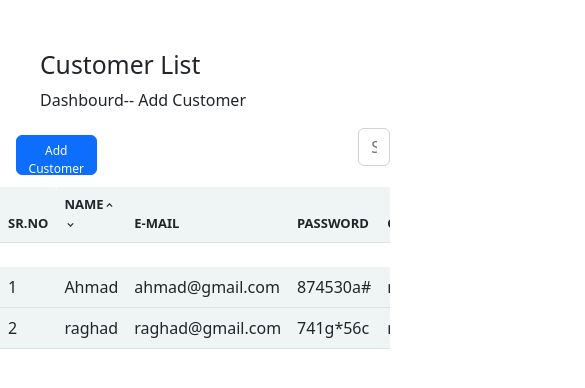
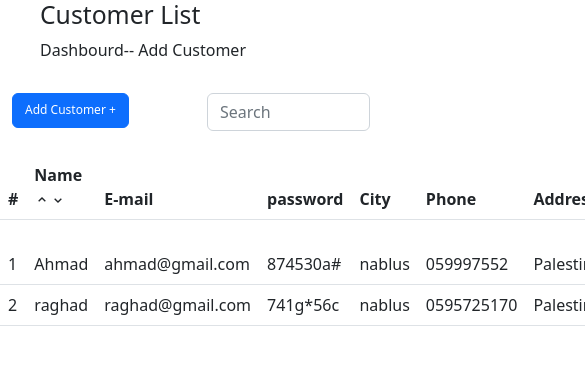
Before and after one commit to iMohammadSawalha/storify, a React (Create React App) app: page / in a window 390 px wide. Shown: the top 388 px of the page, 585 px wide, since content can reach past the window. Built offline with nearby package versions, Linux system fonts and the light colour scheme.

Commit message:
responsive

```diff
--- a/src/components/Addcustomer/ListCu.js
+++ b/src/components/Addcustomer/ListCu.js
@@ -6,7 +6,6 @@ import jsonData from './data.json';
 import { BiChevronUp } from "react-icons/bi";
 import { BiChevronDown } from "react-icons/bi";
 import Form from 'react-bootstrap/Form';
-import InputGroup from 'react-bootstrap/InputGroup';
 import EditableRow from './EditableRow';
 import ReadOnlyRow from './ReadOnlyRow';
 import { Table } from 'react-bootstrap';
@@ -124,32 +123,36 @@ const handleEditFormChange = (event) => {
 	};
 
   return (
-    <div className='all'>
-        <h2 >Customer List</h2>
+    <>
+        <h2 id='h2'>Customer List</h2>
         <p id='parg'>Dashbourd-- Add Customer</p>
 
-       <div className='Customer'>
-
-       <div className='bar'>
-
+            <section className='Customer'>
+       <div className='container-fluid'>
+      <div className='row'>
+        <div className='col lg-3 md-4  sm-4 addCus'>
        <PopupCu func={addRows} />
-
-
-          <InputGroup className='my-3'>
-
-            <Form.Control  className='search'
+       </div>
+      <div className='col lg-9 md-8 sm-8 searchIf'>
+           <Form className="d-flex ">
+            <Form.Control
+              type="search"
+              placeholder="Search"
+              className="me-2"
+              aria-label="Search"
               onChange={(e) => setSearch(e.target.value)}
-              placeholder='Search  ...'
             />
-          </InputGroup>
+          </Form>
           </div>
           </div>
-
-          <Table   >
+          </div>
+          </section>
+    <br/>
+          <Table  className='listC' >
            <thead >
             <tr >
-              <th>Sr.NO</th>
-              <th>
+              <th>#</th>
+              <th >
                 Name<BiChevronUp onClick={()=>onSorterUp()}/>< BiChevronDown onClick={()=>onSorterDow()}/> </th>
               <th>E-mail</th>
               <th>password</th>
@@ -165,10 +168,9 @@ const handleEditFormChange = (event) => {
          <br/>
           <tbody>{tableRows}</tbody>
         </Table>
-        </div>
 
-
+        </>
   );
 }
 
-export default ListC
+export default ListC;
--- a/src/components/Addcustomer/ListStyle.css
+++ b/src/components/Addcustomer/ListStyle.css
@@ -7,60 +7,34 @@
 
 
 }
-h2{
+#h2{
     position: relative;
     top: 50px;
     left: 40px;
+    top:15%;
 
 }
-
+th.listC,td.listC{
+    width: 10px;
+}
 .bar{
     display:flex;
     flex-direction: row;
     height: 75px;}
-.d-flex{
-    margin-left:60%;
-    margin-top:10%;
-   width: 30px;
-   height: 30px;
-}
+
 .Customer{
-    margin-top: 50px;
+    display:flex;
+    flex-direction: column;
+    margin-top: 8%;
+    overflow-x: auto;
 }
 #parg{
     position: relative;
     top: 50px;
     left: 40px;
+    top:15%;
 }
 
-.all{
-    background-color: white;
+.listC{
     overflow-x: auto;
-
 }
-
-
-tbody{
-    background-color: #eff4f4;
-
-}
-thead{
-    background-color: #eff4f4;
-    font-size: 13px;
-    text-transform: uppercase;
-
-}
-
-tr:hover td{
-    color: rgb(31, 81, 112);
-    cursor: pointer;
-    background-color: #eff4f4;
-}
-
-
-.my-3 {
-
-    width: 15%;
-    height: 11%;
-    margin-left: 67%;
-}
--- a/src/components/Addcustomer/PopupC.css
+++ b/src/components/Addcustomer/PopupC.css
@@ -1,10 +1,15 @@
-#add{
+#addBTN{
     margin-top: 23px;
     margin-left: 4%;
-    height: 40px;
+    height: 35px;
    font-size:12px;
-   width: 45%;
+   width: auto;
+   margin: auto;
 
+}
+.searchIf
+{
+    margin-top: 15%;
 }
 
 .bodyM{
--- a/src/components/Addcustomer/PopupCu.js
+++ b/src/components/Addcustomer/PopupCu.js
@@ -50,7 +50,7 @@ const PopupCu =(props)=>{
 
 return(
     <>
-    <Button  variant="primary" id ="add" onClick={handleShow} >
+    <Button  variant="primary" id ="addBTN" onClick={handleShow} >
     Add Customer +</Button>
 
     <Modal className='form'
```
